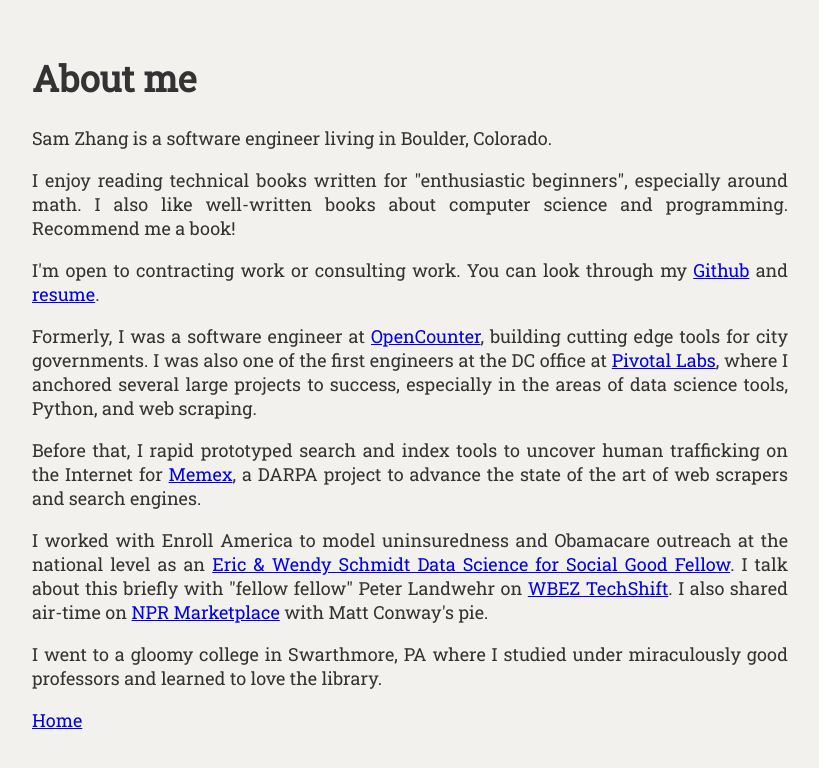
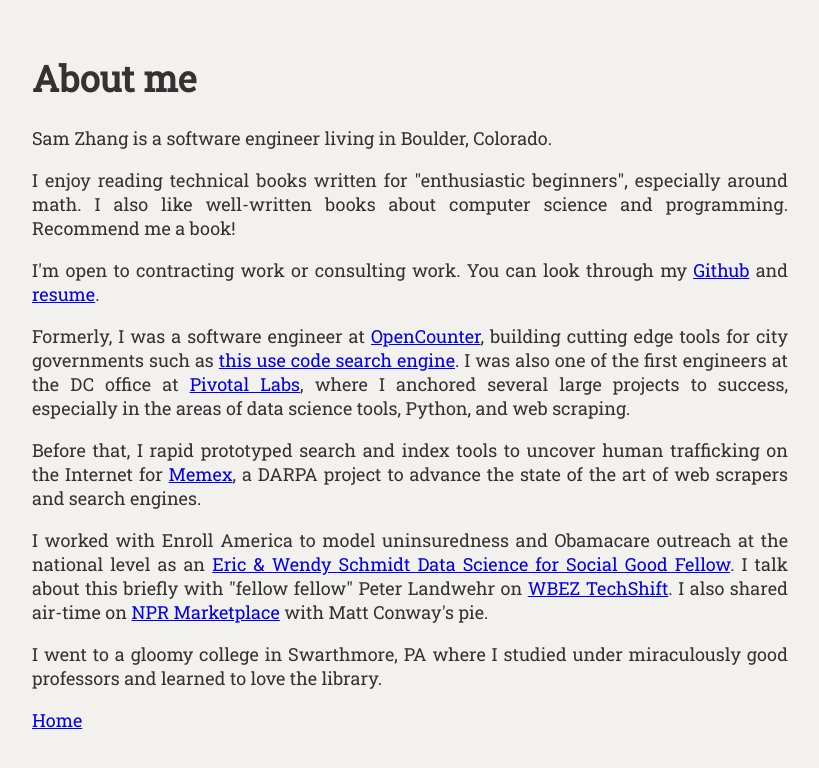
Before and after one commit to samzhang111/samzhang111.github.io, a Jekyll site: the page built from html/about.html, in a window 1280 px wide. Shown: the top 768 px of the page, without its empty margins (230-1049 px from the left). Built offline with Jekyll 4.4.1, drawn with Linux system fonts in a browser that asks for light colours.

Commit message:
Add use code search blog post

```diff
--- a/html/about.html
+++ b/html/about.html
@@ -18,7 +18,7 @@
 
     <p>
 
-    Formerly, I was a software engineer at <a href="https://opencounter.com">OpenCounter</a>, building cutting edge tools for city governments. I was also one of the first engineers at the DC office at <a href="http://pivotallabs.com">Pivotal Labs</a>, where I anchored several large projects to success, especially in the areas of data science tools, Python, and web scraping.
+    Formerly, I was a software engineer at <a href="https://opencounter.com">OpenCounter</a>, building cutting edge tools for city governments such as <a href="https://blog.opencounter.com/how-opencounter-designed-a-use-code-search-engine-for-local-governments-9e3f845516ee">this use code search engine</a>. I was also one of the first engineers at the DC office at <a href="http://pivotallabs.com">Pivotal Labs</a>, where I anchored several large projects to success, especially in the areas of data science tools, Python, and web scraping.
 
     <p>
 
```
Also changed, not shown: _posts/2018-01-22-usecode-search.md (added, +10 -0 lines).
